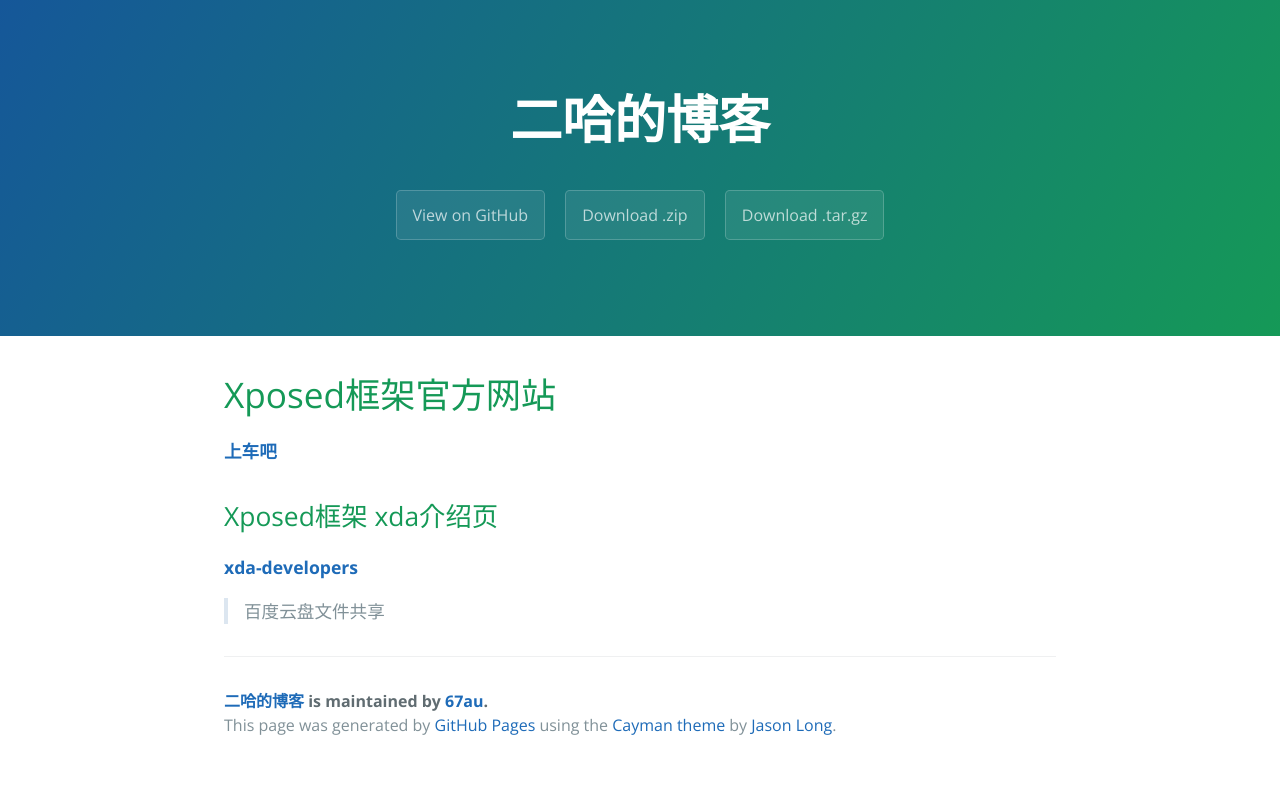
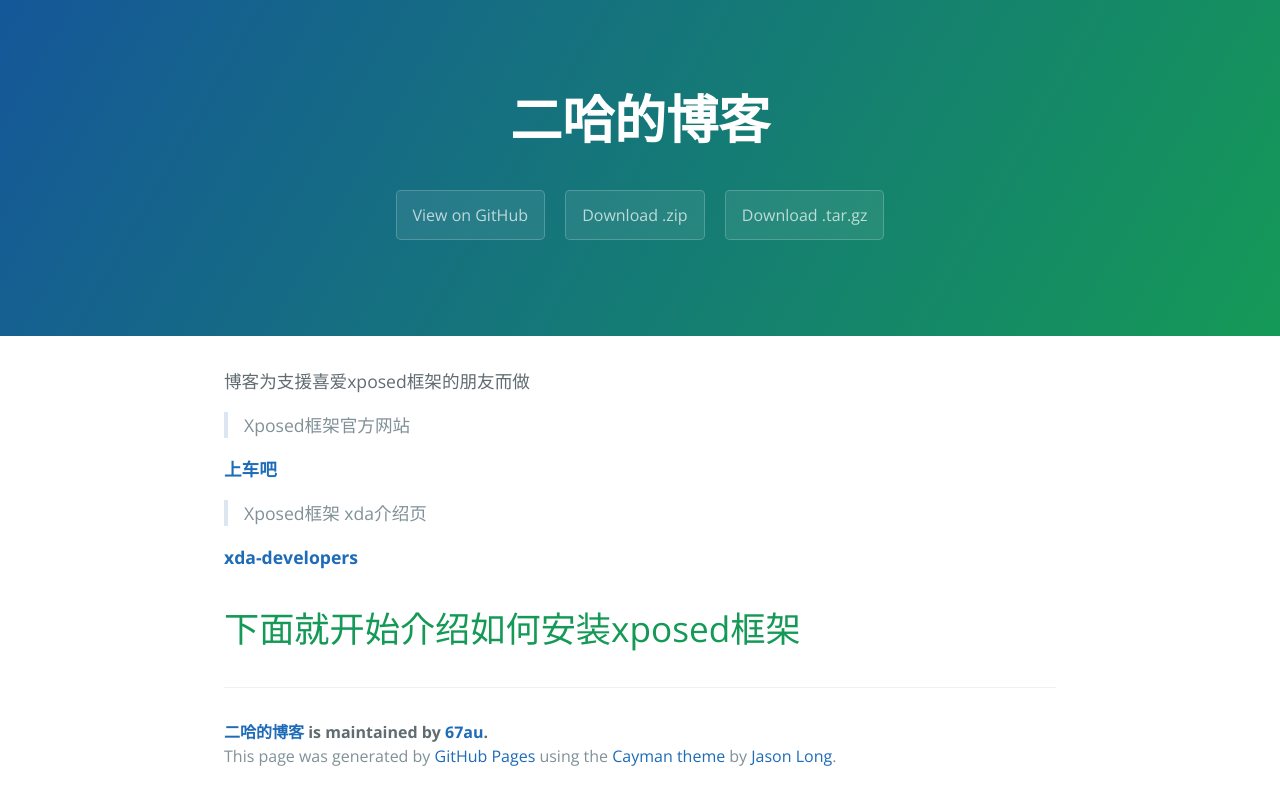
Before and after one commit to XueKirby/doubleha.github.io, a plain HTML site: page index.html in a window 1280 px wide. Drawn offline with nearby package versions, Linux system fonts and the light colour scheme.

Commit message:
Create master branch via GitHub

```diff
--- a/index.html
+++ b/index.html
@@ -19,19 +19,22 @@
     </section>
 
     <section class="main-content">
-      <h1>
-<a id="xposed框架官方网站" class="anchor" href="#xposed%E6%A1%86%E6%9E%B6%E5%AE%98%E6%96%B9%E7%BD%91%E7%AB%99" aria-hidden="true"><span aria-hidden="true" class="octicon octicon-link"></span></a>Xposed框架官方网站</h1>
+      <p>博客为支援喜爱xposed框架的朋友而做</p>
+
+<blockquote>
+<p>Xposed框架官方网站</p>
+</blockquote>
 
 <p><strong><a href="http://repo.xposed.info">上车吧</a></strong></p>
 
-<h2>
-<a id="xposed框架-xda介绍页" class="anchor" href="#xposed%E6%A1%86%E6%9E%B6-xda%E4%BB%8B%E7%BB%8D%E9%A1%B5" aria-hidden="true"><span aria-hidden="true" class="octicon octicon-link"></span></a>Xposed框架 xda介绍页</h2>
+<blockquote>
+<p>Xposed框架 xda介绍页</p>
+</blockquote>
 
 <p><strong><a href="http://forum.xda-developers.com/showthread.php?t=3034811">xda-developers</a></strong></p>
 
-<blockquote>
-<p>百度云盘文件共享</p>
-</blockquote>
+<h1>
+<a id="下面就开始介绍如何安装xposed框架" class="anchor" href="#%E4%B8%8B%E9%9D%A2%E5%B0%B1%E5%BC%80%E5%A7%8B%E4%BB%8B%E7%BB%8D%E5%A6%82%E4%BD%95%E5%AE%89%E8%A3%85xposed%E6%A1%86%E6%9E%B6" aria-hidden="true"><span aria-hidden="true" class="octicon octicon-link"></span></a>下面就开始介绍如何安装xposed框架</h1>
 
       <footer class="site-footer">
         <span class="site-footer-owner"><a href="https://github.com/67au/xposed.67au.github.io">二哈的博客</a> is maintained by <a href="https://github.com/67au">67au</a>.</span>
--- a/params.json
+++ b/params.json
@@ -1,6 +1,6 @@
 {
   "name": "二哈的博客",
   "tagline": "",
-  "body": "# Xposed框架官方网站\r\n**[上车吧](http://repo.xposed.info)**\r\n## Xposed框架 xda介绍页\r\n**[xda-developers](http://forum.xda-developers.com/showthread.php?t=3034811)**\r\n> 百度云盘文件共享\r\n\r\n",
+  "body": "博客为支援喜爱xposed框架的朋友而做\r\n\r\n> Xposed框架官方网站\r\n\r\n**[上车吧](http://repo.xposed.info)**\r\n\r\n> Xposed框架 xda介绍页\r\n\r\n**[xda-developers](http://forum.xda-developers.com/showthread.php?t=3034811)**\r\n\r\n# 下面就开始介绍如何安装xposed框架\r\n\r\n\r\n\r\n",
   "note": "Don't delete this file! It's used internally to help with page regeneration."
 }
```
